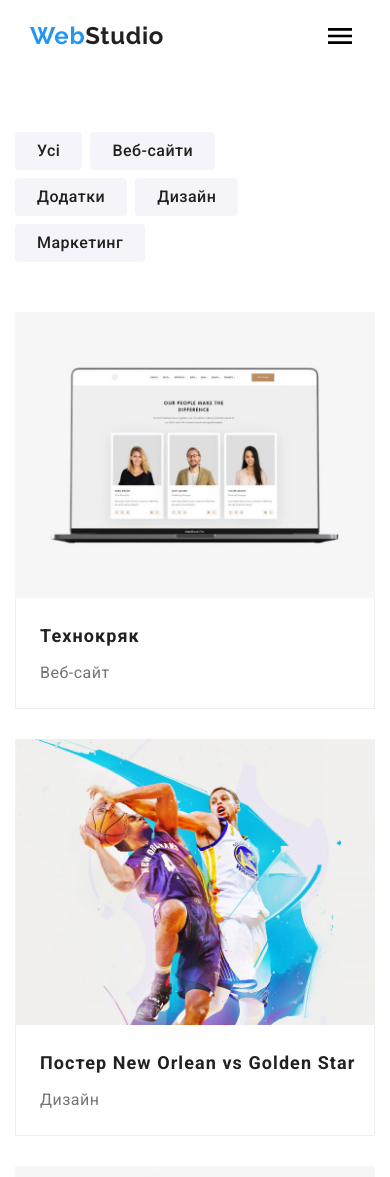
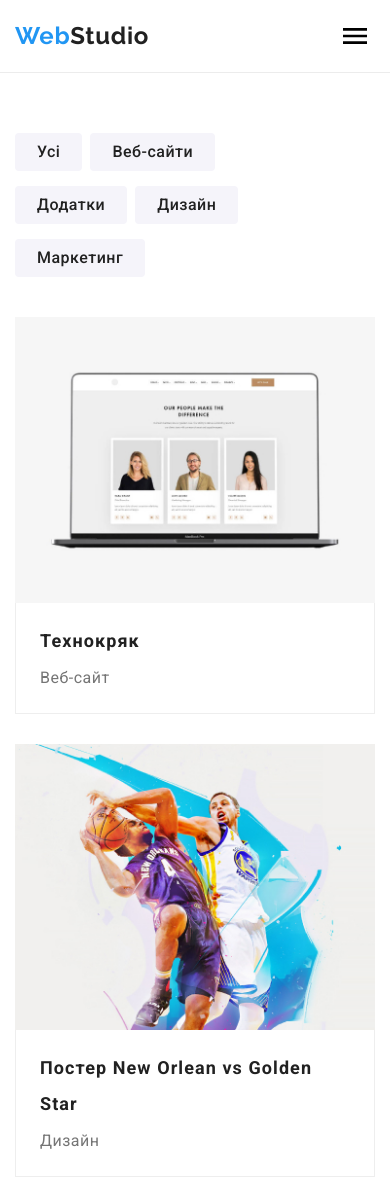
Before and after one commit to IrinaSemenovaa/goit-markup-hw-08, a plain HTML site: page portfolio.html in a window 390 px wide. Shown: the top 1177 px of the page. Drawn offline with nearby package versions, Linux system fonts and the light colour scheme.

Commit message:
error correction

```diff
--- a/sass/components/_features-section.scss
+++ b/sass/components/_features-section.scss
@@ -1,9 +1,12 @@
 .features-items {
+  display: flex;
+  flex-direction: column;
   gap: 30px;
   @media screen and (min-width: 768px) {
     display: flex;
     justify-content: center;
     flex-wrap: wrap;
+    flex-direction: row;
   }
   @media screen and (min-width: 1200px) {
     flex-wrap: nowrap;
--- a/sass/components/_feedback-list.scss
+++ b/sass/components/_feedback-list.scss
@@ -16,11 +16,11 @@
     gap: 50px;
   }
 }
-.feedback-items__item {
+.feedback-items__link.is-stylized {
   @media screen and (max-width: 767px) {
-    &:last-child {
-      color: $accent-color;
-    }
+    color: $accent-color;
+    font-size: 34px;
+    line-height: 1.17;
   }
 }
 .feedback-items__link {
@@ -32,8 +32,8 @@
   @include transition;
   @media screen and (max-width: 767px) {
     font-weight: 500;
-    font-size: 34px;
-    line-height: 1.17;
+    font-size: 24px;
+    line-height: 1.166;
     letter-spacing: 0.02em;
   }
   @include tablet {
--- a/sass/components/_filter-list.scss
+++ b/sass/components/_filter-list.scss
@@ -1,12 +1,16 @@
 .filter-list {
-    margin-bottom: 50px;
   display: flex;
   flex-wrap: wrap;
-    gap: 8px;
+  gap: 15px 8px;
+  margin-bottom: 40px;
   width: 80%;
   @include tablet {
     justify-content: center;
+    margin-bottom: 30px;
     width: 100%;
+  }
+  @include desktop {
+    margin-bottom: 50px;
   }
 }
 .filter-list__button {
@@ -27,10 +31,10 @@
   padding: 6px 22px;
 
   transition: color 250ms $timing-function,
-      background-color 250ms $timing-function,
-      box-shadow 250ms $timing-function;
+    background-color 250ms $timing-function, box-shadow 250ms $timing-function;
 
-    &:hover,&:focus {
+  &:hover,
+  &:focus {
     color: $white-color;
     background-color: $accent-color;
     box-shadow: 0px 3px 1px rgba(0, 0, 0, 0.1), 0px 1px 2px rgba(0, 0, 0, 0.08),
--- a/sass/components/_modal.scss
+++ b/sass/components/_modal.scss
@@ -118,6 +118,7 @@
 .checkbox {
   display: inline-flex;
   align-items: center;
+  white-space: nowrap;
   margin-top: 20px;
   margin-bottom: 30px;
 
@@ -146,6 +147,7 @@
 }
 .checkbox__icon {
   display: inline-block;
+  flex-shrink: 0;
   margin-right: 7px;
   border: 2px solid $form-icon-color;
   border-radius: 2px;
--- a/sass/components/_page-header.scss
+++ b/sass/components/_page-header.scss
@@ -1,15 +1,13 @@
 .page-header {
-  @include tablet {
     display: block;
     border-bottom: 1px solid #ececec;
   }
-}
 .page-header__block {
   display: flex;
   align-items: center;
   justify-content: space-between;
   width: 100%;
-  padding: 16px 15px;
+  padding: 16px 0;
   margin-left: auto;
   margin-right: auto;
   @include tablet {
--- a/sass/components/_portfolio-list.scss
+++ b/sass/components/_portfolio-list.scss
@@ -13,9 +13,6 @@
   }
 }
 .portfolio-list__item {
-    @include mobile {
-      width: 100%;
-    }
   @include tablet {
     width: calc((100% - 30px) / 2);
   }
@@ -45,8 +42,7 @@
 
   transform: translateY(100%);
   opacity: 0;
-    transition: transform 250ms $timing-function,
-      opacity 250ms $timing-function;
+  transition: transform 250ms $timing-function, opacity 250ms $timing-function;
 }
 .portfolio-list__link:hover .hidden-thumb__text,
 .portfolio-list__link:focus .hidden-thumb__text {
@@ -54,25 +50,27 @@
   opacity: 1;
 }
 .portfolio-list__link {
-    display: block;
+  display: flex;
+  flex-direction: column;
+  height: 100%;
 
   padding-top: 0;
   padding-bottom: 0;
 
   @include transition(box-shadow);
-    &:hover, &:focus {
+  &:hover,
+  &:focus {
     box-shadow: 0px 1px 1px rgba(0, 0, 0, 0.12), 0px 4px 4px rgba(0, 0, 0, 0.06),
       1px 4px 6px rgba(0, 0, 0, 0.16);
   }
 }
 .porfolio-list__meta {
-    padding-top: 20px;
-    padding-bottom: 20px;
-    padding-left: 24px;
+  padding: 20px 24px;
 
   border-width: 0px 1px 1px;
   border-style: solid;
   border-color: #eeeeee;
+  flex-grow: 1;
 }
 .porfolio-list__title {
   margin-bottom: 4px;
--- a/sass/components/_social-list.scss
+++ b/sass/components/_social-list.scss
@@ -3,6 +3,7 @@
     display: none;
   }
   display: flex;
+  flex-wrap: wrap;
 }
 .social-list__item {
   &:nth-child(1) {
--- a/sass/utils/_global.scss
+++ b/sass/utils/_global.scss
@@ -56,7 +56,10 @@ ul {
   line-height: 1.18;
   text-align: center;
   letter-spacing: 0.03em;
+
+  @include desktop {
+    font-size: 36px;
+    line-height: 1.166;
+    margin-bottom: 50px;
   }
-
-
-    // width: calc((100% - кол-во маржинов в строке * значение маржина) / кол-во э-в в строке;
+}
```
Also changed, not shown: index.html (+2 -2 lines), css/main.css, css/main.min.css, sass/utils/_base.scss (deleted), 2 other files. Lines whose indentation alone changed are shown as unchanged.
